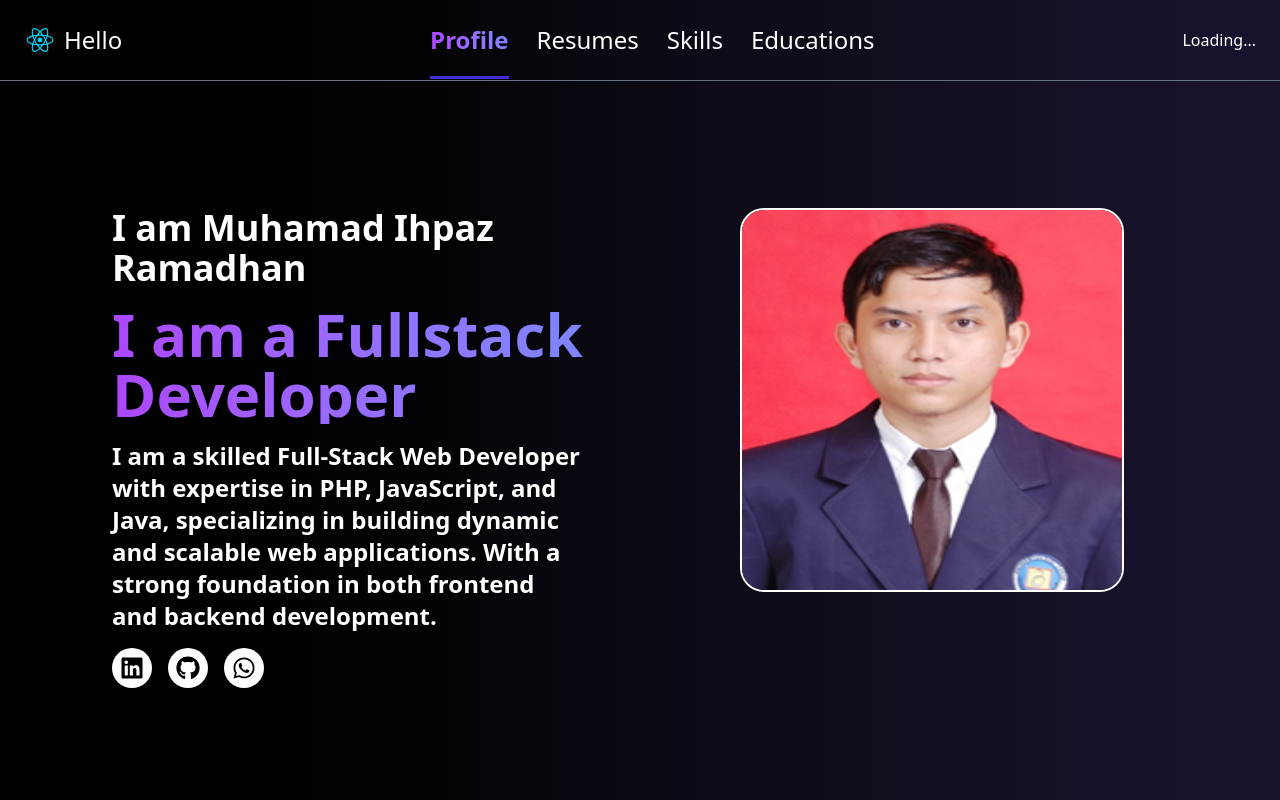
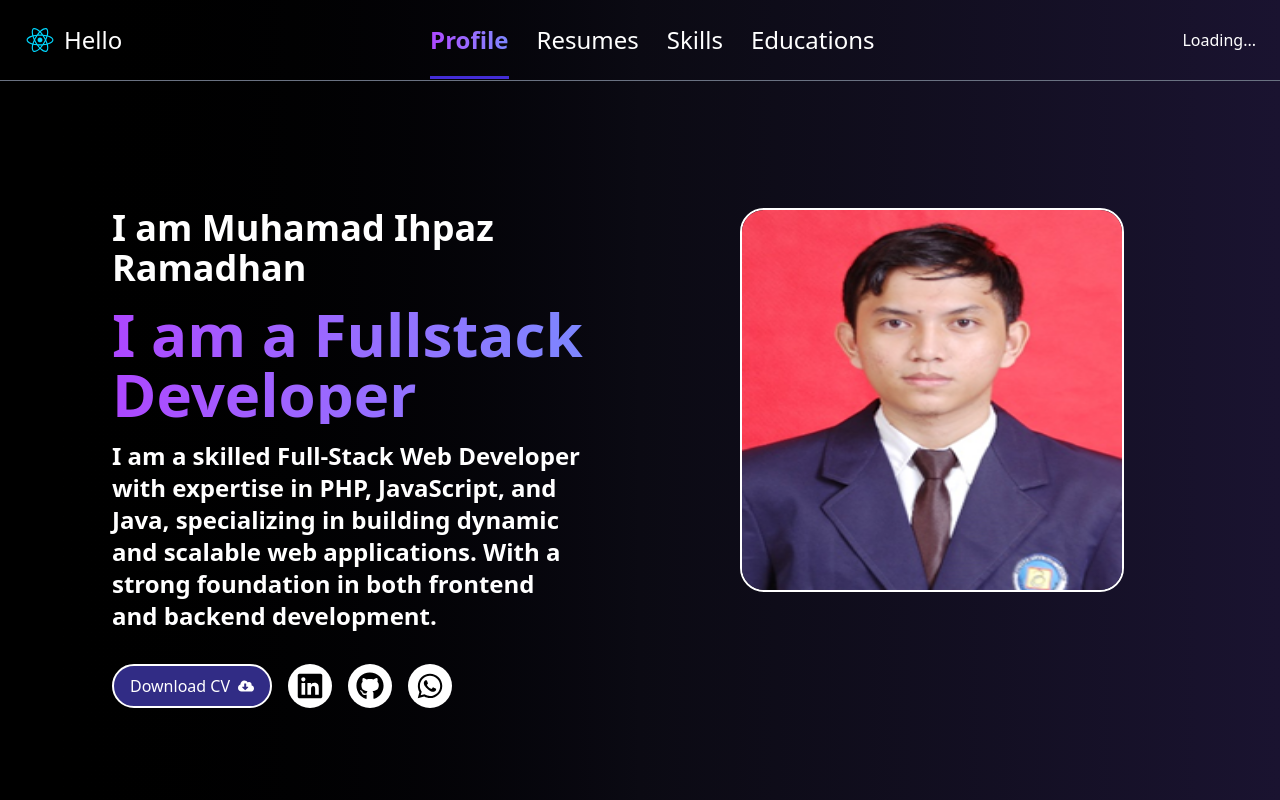
Before and after one commit to Ihpaz/web-portofolio-react-redux-query-tailwind, a React (Vite) app: page /home in a window 1280 px wide. Built offline with nearby package versions, Linux system fonts and the light colour scheme; no server answers.

Commit message:
profile done

```diff
--- a/src/components/ButtonLarge.tsx
+++ b/src/components/ButtonLarge.tsx
@@ -0,0 +1,33 @@
+import React, { ReactNode } from 'react';
+import { useNavigate } from 'react-router-dom';
+import {downloadFile} from '../helper/FileHelper';
+
+type ButtonProps = {
+  text: string;
+  to: string;
+  type: 'button' | 'download';
+  children?: ReactNode; // Accepts icons or any React elements as children
+};
+
+const ButtonLarge: React.FC<ButtonProps> = ({ text, to,type, children }) => {
+  const navigate = useNavigate();
+
+  const handleClick = () => {
+    // downloadFile(to)
+    type === 'download' ? downloadFile(to) : navigate(to);
+  };
+
+  return (
+    <button
+      onClick={handleClick}
+      className="flex items-center gap-2 border-2 border-white bg-indigo-900 text-white py-2 px-4 hover:bg-[#1a0e3a] transition-colors duration-300 cursor-pointer rounded-4xl"
+    >
+      {text}
+
+      {children}
+
+    </button>
+  );
+};
+
+export default ButtonLarge;
--- a/src/components/ProfileComponents.tsx
+++ b/src/components/ProfileComponents.tsx
@@ -4,6 +4,8 @@ import ihpaz from '../assets/ihpaz.png';
 import { FaLinkedin } from "react-icons/fa";
 import { FaGithub } from "react-icons/fa";
 import { FaWhatsapp } from "react-icons/fa";
+import ButtonLarge from './ButtonLarge';
+import { FaCloudDownloadAlt } from "react-icons/fa";
 
 
 const ProfileComponents: React.FC = () => {
@@ -15,15 +17,18 @@ const ProfileComponents: React.FC = () => {
                 <h1 className='text-4xl font-bold text-white '>I am Muhamad Ihpaz Ramadhan</h1>
                 <h1 className=' text-6xl font-bold text-transparent bg-clip-text bg-gradient-to-r from-purple-500 to-indigo-400'>I am a Fullstack Developer</h1>
                 <p className=' text-2xl font-bold text-white'>I am a skilled Full-Stack Web Developer with expertise in PHP, JavaScript, and Java, specializing in building dynamic and scalable web applications. With a strong foundation in both frontend and backend development.</p>
-                <div className='flex gap-4'>
+                <div className='flex gap-4 mt-4'>
+                    <ButtonLarge text='Download CV' type='download' to='Ihpaz-R-CV-2025.pdf' >
+                        <FaCloudDownloadAlt />
+                    </ButtonLarge>
                     <a href='https://www.linkedin.com/in/muhamad-i-59423189/' target='_blank' rel="noreferrer" className='bg-white text-black p-2 rounded-full flex items-center justify-center'>
-                        <FaLinkedin size={24} />
+                        <FaLinkedin size={28} />
                     </a>
                     <a href='https://www.github.com/ihpaz/' target='_blank' rel="noreferrer" className='bg-white text-black p-2 rounded-full flex items-center justify-center'>
-                        <FaGithub size={24} />
+                        <FaGithub size={28} />
                     </a>
                     <a href='https://wa.me/6281990092475' target='_blank' rel="noreferrer" className='bg-white text-black p-2 rounded-full flex items-center justify-center'>
-                        <FaWhatsapp size={24} />
+                        <FaWhatsapp size={28} />
                     </a>
                 </div>
             </div>
--- /dev/null
+++ b/src/helper/FileHelper.tsx
@@ -0,0 +1,16 @@
+export const downloadFile = (file_url: string) => {
+
+
+    const anchor = document.createElement('a');
+    anchor.style.display = 'none';
+    document.body.appendChild(anchor);
+    anchor.href = file_url;
+    anchor.download = file_url; // Keep the original filename
+
+    // Trigger download
+    anchor.click();
+
+    // Cleanup
+    document.body.removeChild(anchor);
+
+};
```
Also changed, not shown: 1 other file (tests, documents, lock files or other folders).
